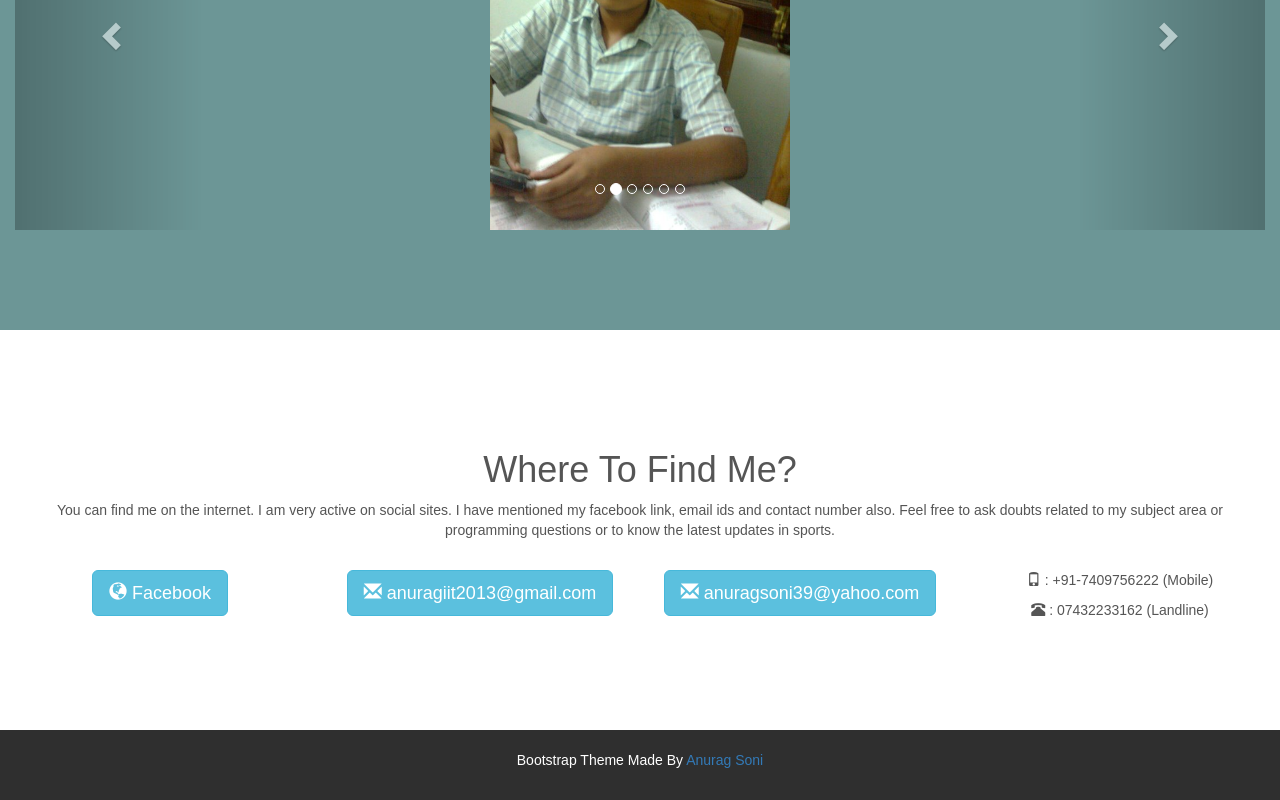
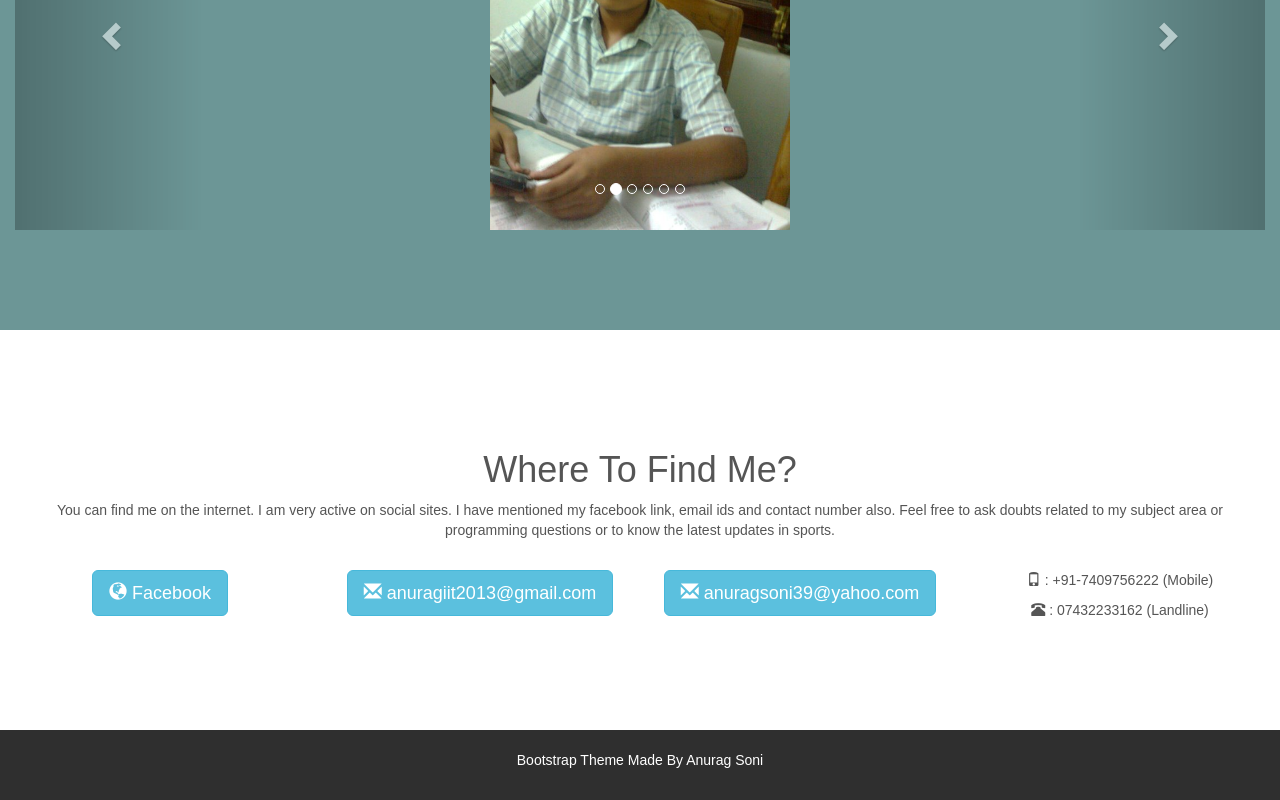
Before and after one commit to anurag10/anurag10.github.io, a plain HTML site: page index.html in a window 1280 px wide. Shown: the part 1645-2445 px from the top of the page. Drawn offline with nearby package versions, Linux system fonts and the light colour scheme.

Commit message:
Update index.html

```diff
--- a/index.html
+++ b/index.html
@@ -265,7 +265,7 @@ feather in the cap.
   </div>
 </div>
 <footer class=" bg-4 text-center">
-  <p>Bootstrap Theme Made By <a href="index.html">Anurag Soni</a></p>
+  <p>Bootstrap Theme Made By <em></em>Anurag Soni</em></p>
 </footer>
 </body>
 </html>
```
